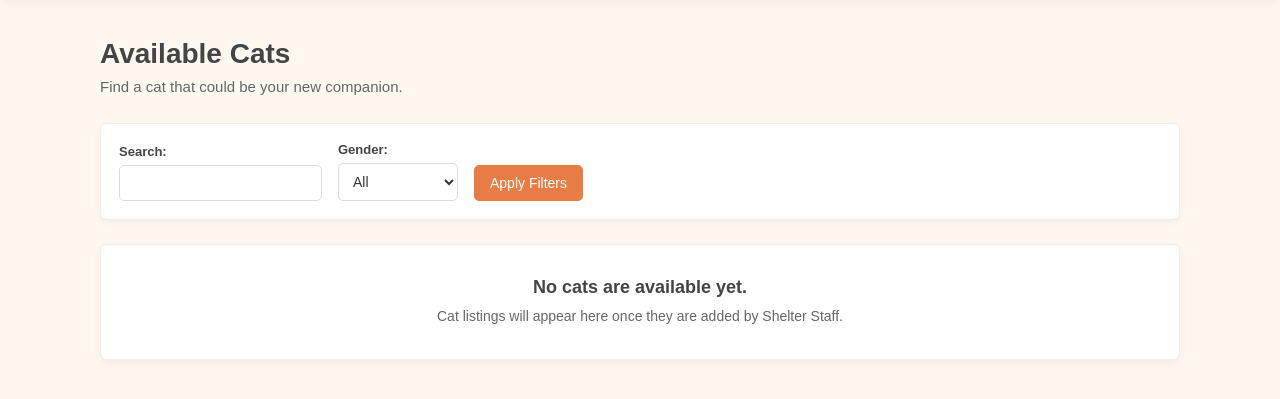
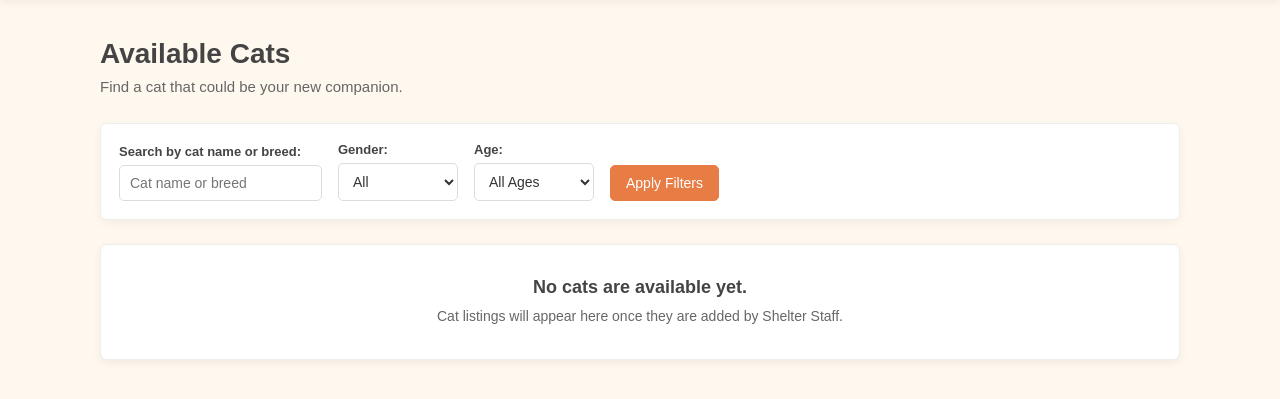
Before and after one commit to emam27/MeowGhor--A-Cat-Adoption-Shelter-Management-System, a PHP site: page /cats.php in a window 1280 px wide. Shown: the part 63-462 px from the top of the page. Run offline with PHP 8.4, Linux system fonts and the light colour scheme.

Commit message:
Update cat browsing filters

```diff
--- a/Adopter/view/cats.php
+++ b/Adopter/view/cats.php
@@ -28,14 +28,27 @@
         <!-- Filtering will be connected through AdopterController and AdopterModel when MySQL is added. -->
         <form class="cat-filters" action="cats.php" method="get">
             <div class="cat-filter-field">
-                <label for="cat-search">Search:</label>
-                <input type="search" id="cat-search" name="search">
+                <label for="cat-search">Search by cat name or breed:</label>
+                <input type="search" id="cat-search" name="search" placeholder="Cat name or breed">
             </div>
 
             <div class="cat-filter-field">
                 <label for="cat-gender">Gender:</label>
                 <select id="cat-gender" name="gender">
                     <option value="">All</option>
+                    <option value="male">Male</option>
+                    <option value="female">Female</option>
+                </select>
+            </div>
+
+            <div class="cat-filter-field">
+                <label for="cat-age">Age:</label>
+                <select id="cat-age" name="age">
+                    <option value="">All Ages</option>
+                    <option value="kitten">Kitten</option>
+                    <option value="young">Young</option>
+                    <option value="adult">Adult</option>
+                    <option value="senior">Senior</option>
                 </select>
             </div>
 
```
